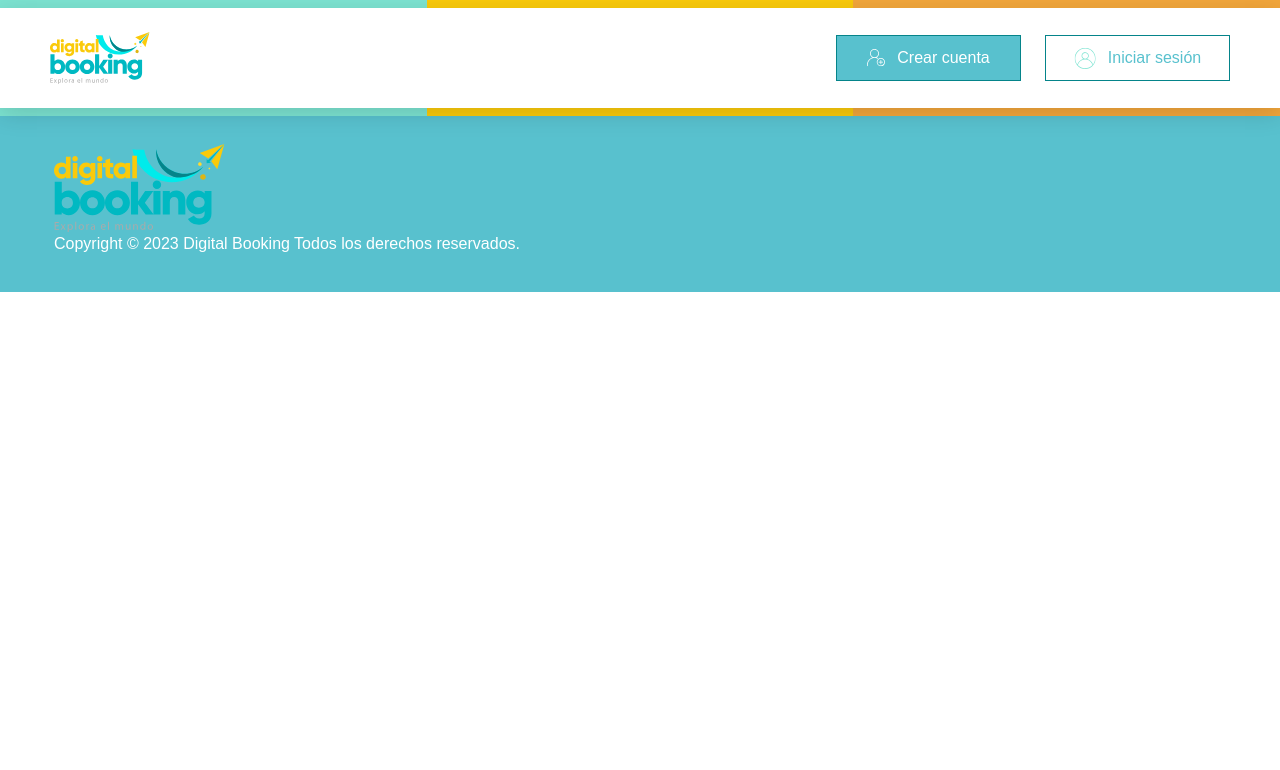
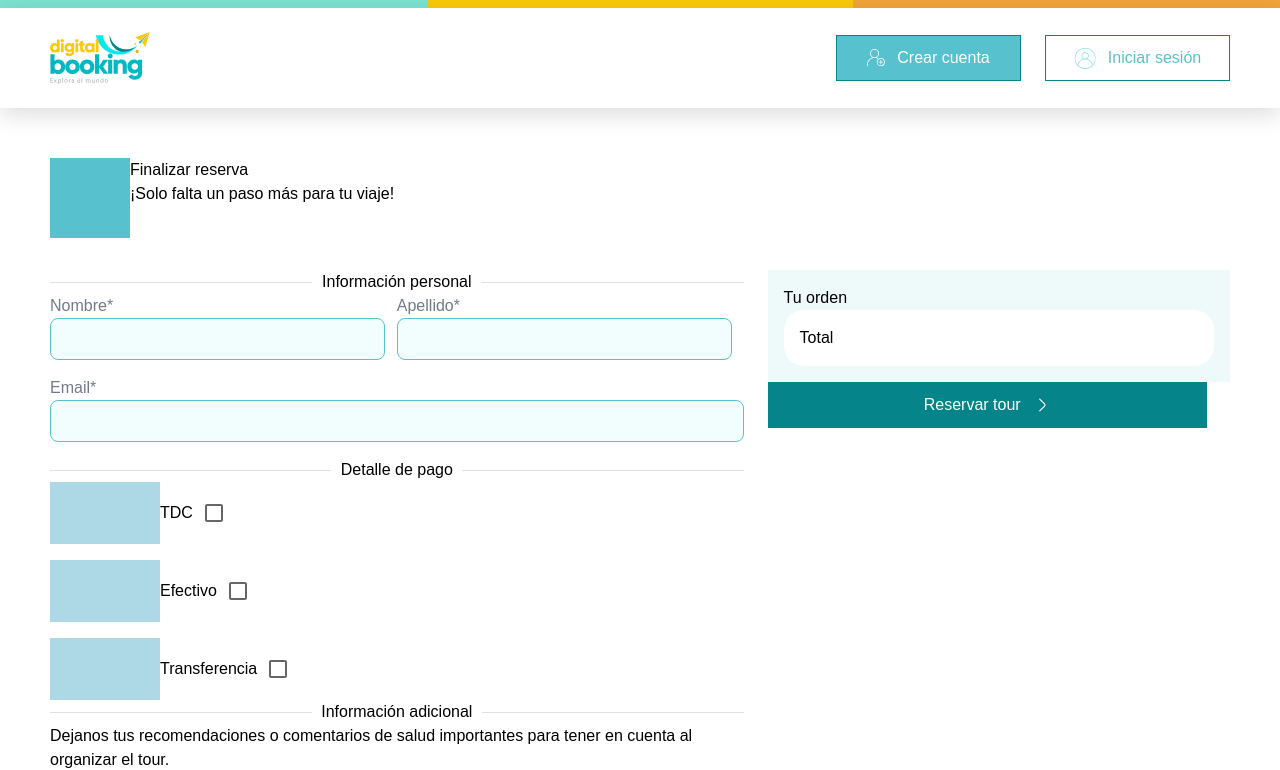
Before and after one commit to Julieta-Castaldo/reservaTours, a React (Vite) app in the folder frontend/: page /reservation in a window 1280 px wide. Shown: the top 770 px of the page. Built offline with nearby package versions, Linux system fonts and the light colour scheme; no server answers.

Commit message:
maquetado reserva

```diff
--- a/frontend/src/App.jsx
+++ b/frontend/src/App.jsx
@@ -11,6 +11,7 @@ import CreateProduct from './Routes/CreateProduct';
 import CategorySection from './Routes/CategorySection';
 import CreateCategory from './Routes/CreateCategory';
 import UserProfile from './Routes/UserProfile';
+import MakeReservation from './Routes/MakeReservation';
 import './App.css'
 
 function App() {
@@ -27,6 +28,7 @@ function App() {
                 <Route path='/category/:id' element={<CategorySection/>}/>
                 <Route path='/newCategory' element={<CreateCategory/>} />
                 <Route path='/myProfile' element={<UserProfile/>} />
+                <Route path='/reservation' element={<MakeReservation/>} />
             </Routes>
             <Footer/>
         </div>
--- /dev/null
+++ b/frontend/src/Routes/MakeReservation.jsx
@@ -0,0 +1,151 @@
+import { useEffect, useState } from "react";
+import { useGlobalState } from "../Context/Context.jsx";
+import { useNavigate } from "react-router-dom";
+import { Divider, Checkbox, TextField } from '@mui/material';
+import { ButtonIcon } from "../Components/molecules/ButtonIcon/ButtonIcon.jsx";
+import { IconArrowRight2 } from "../Components/svgs/IconArrowRight2.jsx";
+
+const MakeReservation = () => {
+    const { auth } = useGlobalState()
+    const [reservationData, setReservationData] = useState({
+        tourId: null,
+        usuarioId: null,
+        fechaInicio: null,
+        duracion: null,
+        medioDePago: '',
+        menu: '',
+        alojamiento: '',
+        informacionDeSalud: ''
+    })
+    //LADY, TODOS LOS ESTILOS DEBERÍAN PASARSE AL CSS, LOS PUSE ACÁ TEMPORALMENTE
+    return (
+        <div style={{ padding: '50px 50px' }}>
+            <section className="sectionHeader" style={{ marginBottom: '32px' }}>
+                <article style={{ display: 'flex' }}>
+                    <div style={{ backgroundColor: '#58C1CE', height: '80px', width: '80px' }}>
+                        {/*EL ÍCONO VA ACÁ */}
+                    </div>
+                    <div>
+                        <p>Finalizar reserva</p>
+                        <p>¡Solo falta un paso más para tu viaje!</p>
+                    </div>
+                </article>
+            </section>
+            <div style={{ display: 'flex' }}>
+                <section style={{ width: '60%' }}>
+                    <article>
+                        <Divider>Información personal</Divider>
+                        <div>
+                            <div style={{ display: 'flex' }}>
+                                <div style={{ marginRight: '12px', width: '100%', display: 'flex', flexDirection: 'column' }}>
+                                    <label htmlFor="username">Nombre*</label>
+                                    <input
+                                        //className={error && error.includes('nombre') ? 'redInput' : 'greenInput'}
+                                        type="text"
+                                        id="username"
+                                    //value={userValues.username}
+                                    //onChange={(event) => setUserValues({ ...userValues, username: event.target.value })}
+                                    />
+                                </div>
+                                <div style={{ marginRight: '12px', width: '100%', display: 'flex', flexDirection: 'column' }}>
+                                    <label htmlFor="lastname">Apellido*</label>
+                                    <input
+                                        //className={error && error.includes('apellido') ? 'redInput' : 'greenInput'}
+                                        type="text"
+                                        id="lastname"
+                                    //value={userValues.lastname}
+                                    //onChange={(event) => setUserValues({ ...userValues, lastname: event.target.value })}
+                                    />
+                                </div>
+                            </div>
+
+                            <div style={{ margin: '16px 0', display: 'flex', flexDirection: 'column' }}>
+                                <label htmlFor="email">Email*</label>
+                                <input
+                                    //className={error && error.includes('email') ? 'redInput' : 'greenInput'}
+                                    type="email"
+                                    id="email"
+                                //value={userValues.email}
+                                //onChange={(event) => setUserValues({ ...userValues, email: event.target.value })}
+                                />
+                            </div>
+                        </div>
+                    </article>
+                    <article style={{ width: '100%' }}>
+                        <Divider>Detalle de pago</Divider>
+                        <div style={{ display: 'flex', alignItems: 'center', width: '100%' }}>
+                            <div style={{ width: '110px', height: '62px', backgroundColor: 'lightblue' }}></div>
+                            <p>TDC</p>
+                            <Checkbox
+                                //onChange={handleChangeCheck}
+                                name="desayuno"
+                                sx={{
+                                    '& .MuiSvgIcon-root': { fontSize: 24 },
+                                }} />
+                        </div>
+                        <div style={{ display: 'flex', alignItems: 'center', width: '100%', marginTop: '16px' }}>
+                            <div style={{ width: '110px', height: '62px', backgroundColor: 'lightblue' }}></div>
+                            <p>Efectivo</p>
+                            <Checkbox
+                                //onChange={handleChangeCheck}
+                                name="desayuno"
+                                sx={{
+                                    '& .MuiSvgIcon-root': { fontSize: 24 },
+                                }} />
+                        </div>
+                        <div style={{ display: 'flex', alignItems: 'center', width: '100%', marginTop: '16px' }}>
+                            <div style={{ width: '110px', height: '62px', backgroundColor: 'lightblue' }}></div>
+                            <p>Transferencia</p>
+                            <Checkbox
+                                //onChange={handleChangeCheck}
+                                name="desayuno"
+                                sx={{
+                                    '& .MuiSvgIcon-root': { fontSize: 24 },
+                                }} />
+                        </div>
+                    </article>
+                    <article>
+                        <Divider>Información adicional</Divider>
+                        <p>
+                            Dejanos tus recomendaciones o comentarios de salud importantes para tener en
+                            cuenta al organizar el tour.
+                        </p>
+                        <TextField
+                            id="outlined-multiline-static"
+                            multiline
+                            rows={6}
+                            sx={{ width: '100%' }}
+                            defaultValue="Default Value"
+                        />
+
+                    </article>
+                </section>
+                <section style={{ width: '40%', marginLeft: '24px' }}>
+                    <article style={{ backgroundColor: '#EEF9FA', padding: '16px' }}>
+                        <p>Tu orden</p>
+                        <div style={{ borderRadius: '20px', backgroundColor: 'white', padding: '16px' }}>
+                            <p>Total</p>
+                        </div>
+                    </article>
+                    <ButtonIcon
+                        text='Reservar tour'
+                        src={
+                            <IconArrowRight2
+                                size='18'
+                                className='iconSVG'
+                            />
+                        }
+                        borderColor={'#05848A'}
+                        color={'white'}
+                        hoverColor={'#05848A'}
+                        bgColor={'#05848A'}
+                        hoverBgColor={'transparent'}
+                        //onClick={handleReserva}
+                    />
+                </section>
+            </div>
+        </div>
+    )
+}
+
+export default MakeReservation;
--- a/frontend/src/Routes/ProductDetail.jsx
+++ b/frontend/src/Routes/ProductDetail.jsx
@@ -82,7 +82,7 @@ const ProductDetail = () => {
                 timer: 2000
             });
             navigate('/login')
-        }
+        } else navigate('/reservation')
     }
 
     return (
@@ -183,12 +183,7 @@ const ProductDetail = () => {
                                 />
                                 <IconCalendar1 color='#58C1CE' size='24' />
                             </div>
-                            {selectedDates.length !== 0 && <button onClick={() => {
-                               setSelectedDates([])
-                               setProductData({...productData, fechaInicio: null})
-                            }}>
-                                Limpiar fechas seleccionadas
-                            </button>}
+
                             <div style={{ margin: '16px 0px' }}>
                                 <p style={{ color: '#717B8A', fontWeight: 700 }}>Duración del tour:</p>
                                 <p style={{ color: '#717B8A' }}>{duracion} días</p>
```
